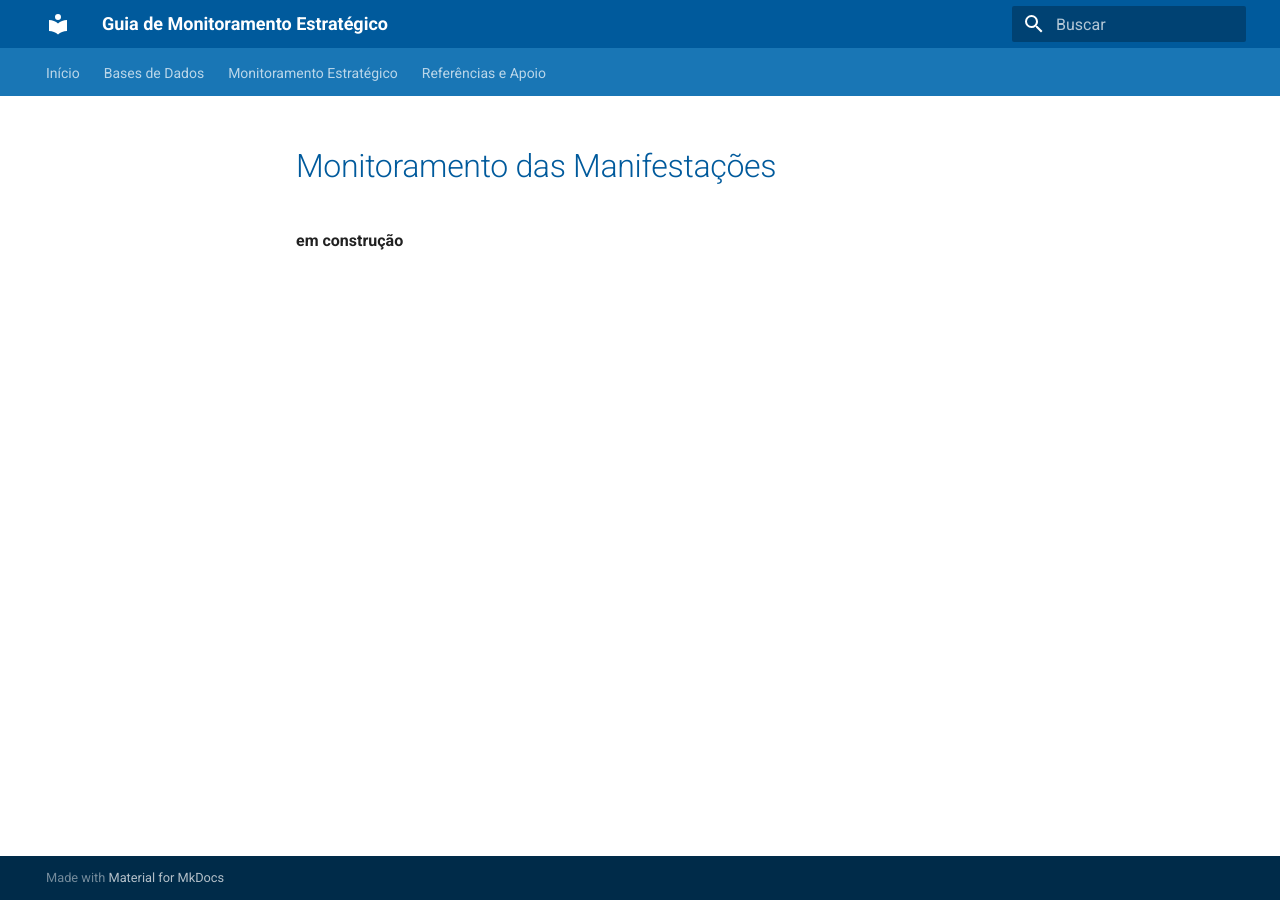
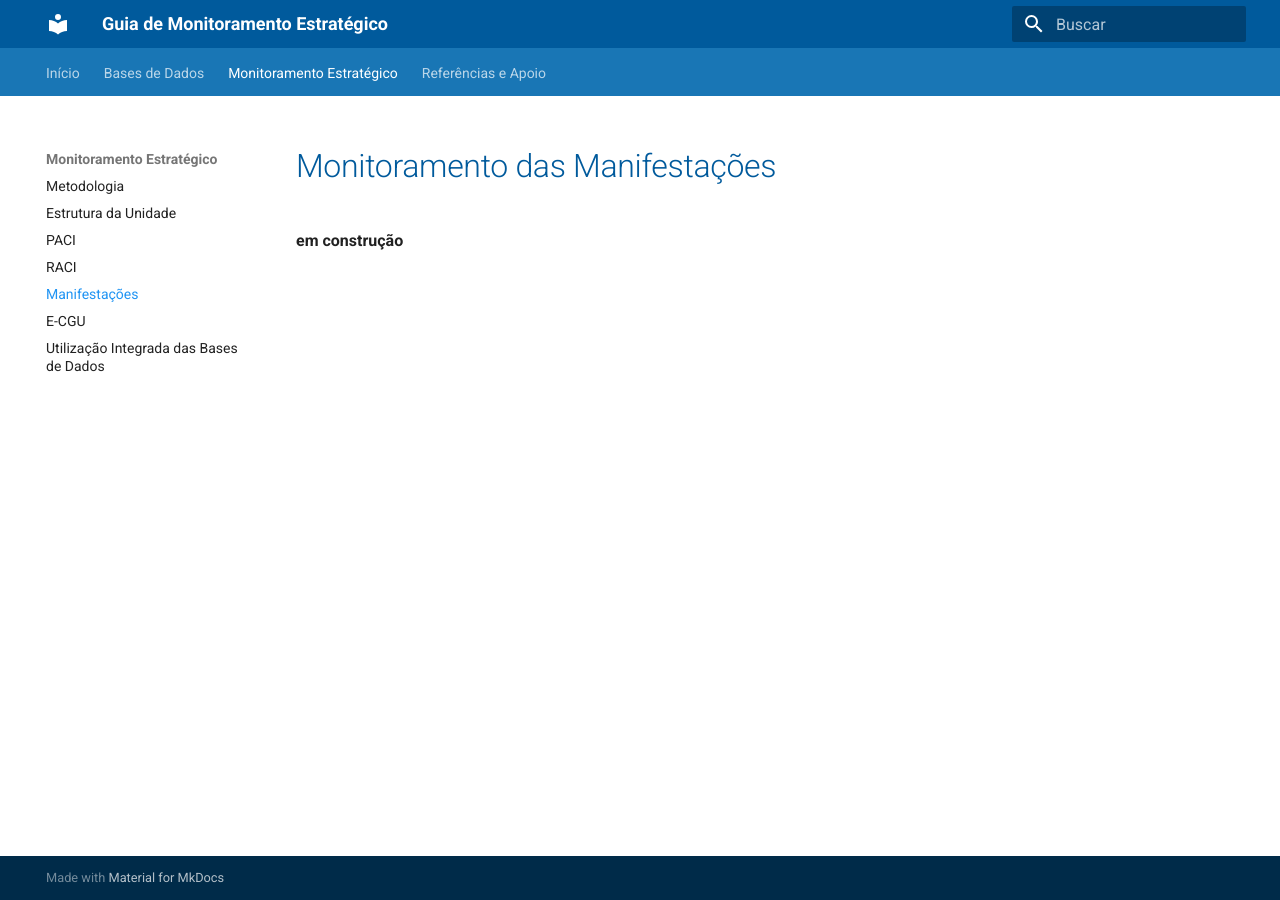
Before and after one commit to CGEMG-AHCS/guia-monitoramento-estrategico, an MkDocs documentation site: the page built from docs/monitoramento/manifestacoes.md, in a window 1280 px wide. Built offline with MkDocs 1.6.1 and Material for MkDocs 9.7.7, drawn with Linux system fonts in a browser that asks for light colours.

Commit message:
Update navigation links in mkdocs.yml

```diff
--- a/mkdocs.yml
+++ b/mkdocs.yml
@@ -39,7 +39,8 @@ nav:
       - Estrutura da Unidade: monitoramento/estrutura-rh.md
       - PACI: monitoramento/paci.md
       - RACI: monitoramento/raci.md
-      - Sistema e-CGU: monitoramento/sistema-e-cgu.md
+      - Manifestações: monitoramento/manifestacoes.md
+      - E-CGU: monitoramento/sistema-e-cgu.md
       - Utilização Integrada das Bases de Dados: monitoramento/analises-integradas.md
 
   - Referências e Apoio:
```
